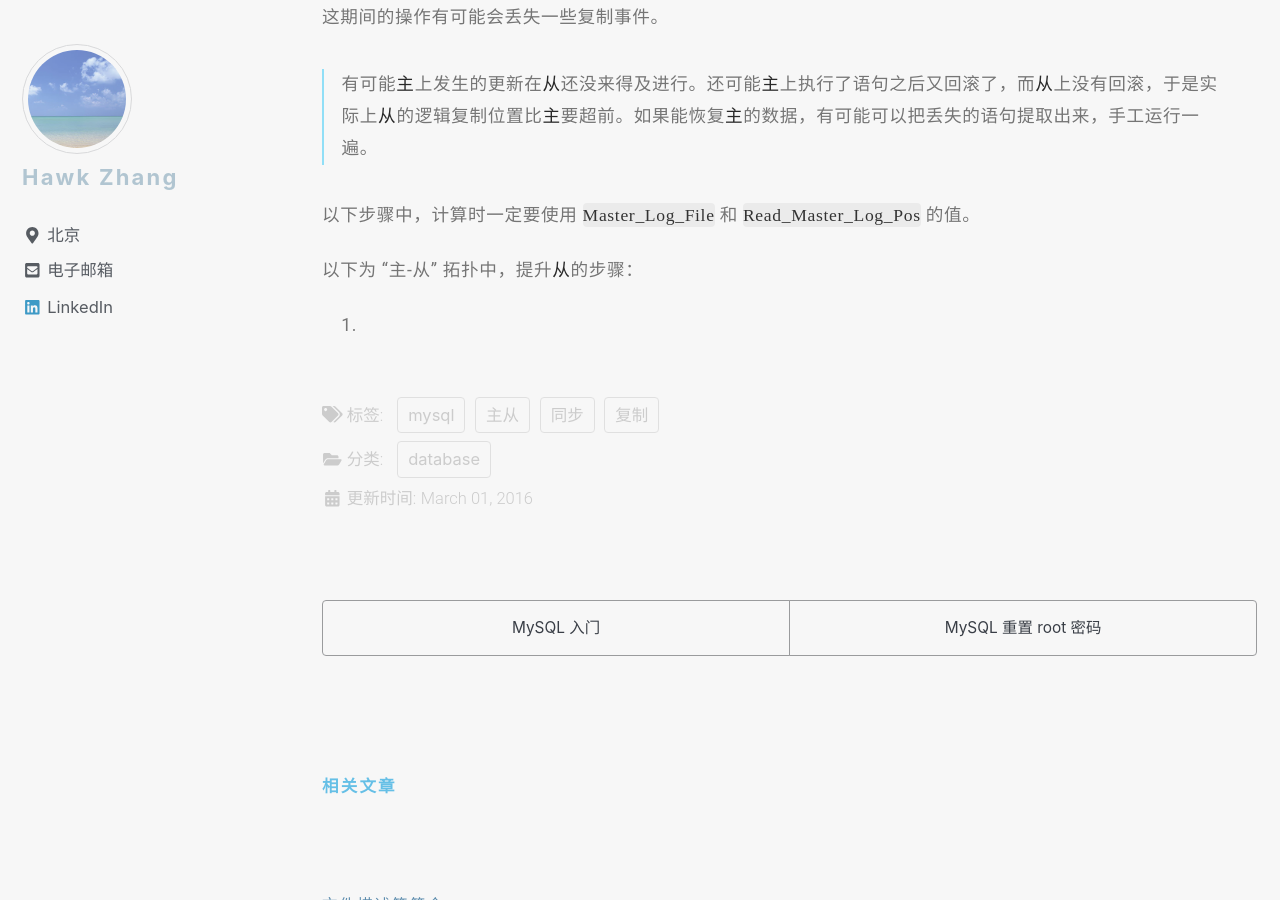
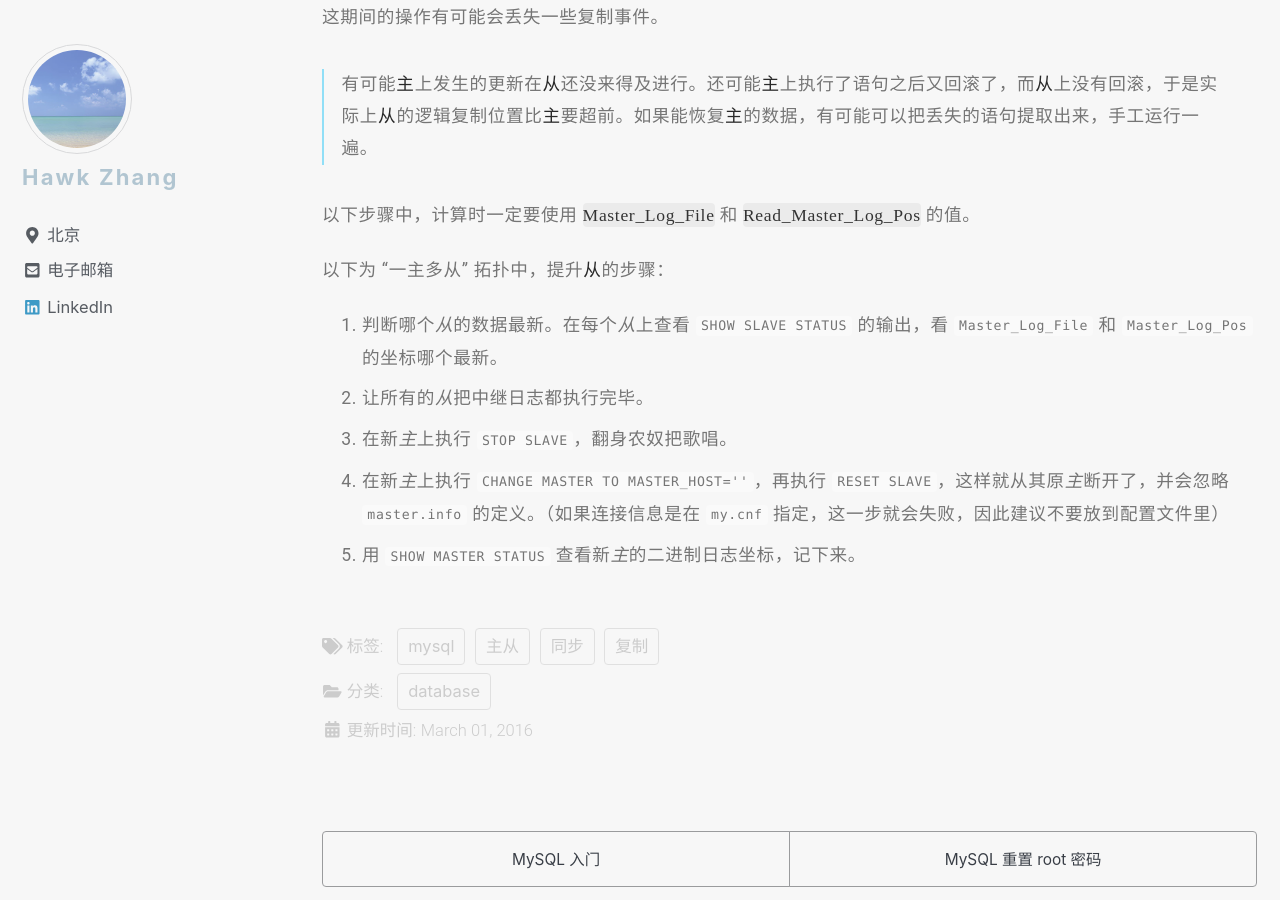
Before and after one commit to narru888/linotes_note, a Jekyll site: the page built from _posts/mysql/2016-03-01-master.slave.md, in a window 1280 px wide and 900 px high, scrolled down 51261 px. Built offline with Jekyll 4.4.1, drawn with Linux system fonts in a browser that asks for light colours; nearby versions of some CDN libraries; a script that is not in the unit is left out.

Commit message:
update on 2018-08-16 09:40:01 CST

```diff
--- a/_posts/mysql/2016-03-01-master.slave.md
+++ b/_posts/mysql/2016-03-01-master.slave.md
@@ -1614,6 +1614,10 @@ $ pt-table-checksum --replicate=test.checksum <master_host>
 
 以下步骤中，计算时一定要使用 `Master_Log_File` 和 `Read_Master_Log_Pos` 的值。
 
-以下为 “主-从” 拓扑中，提升*从*的步骤：
-
-1.
+以下为 “一主多从” 拓扑中，提升*从*的步骤：
+
+1. 判断哪个*从*的数据最新。在每个*从*上查看 `SHOW SLAVE STATUS` 的输出，看 `Master_Log_File` 和 `Master_Log_Pos` 的坐标哪个最新。
+2. 让所有的*从*把中继日志都执行完毕。
+3. 在新*主*上执行 `STOP SLAVE`，翻身农奴把歌唱。
+4. 在新*主*上执行 `CHANGE MASTER TO MASTER_HOST=''`，再执行 `RESET SLAVE`，这样就从其原*主*断开了，并会忽略 `master.info` 的定义。（如果连接信息是在 `my.cnf` 指定，这一步就会失败，因此建议不要放到配置文件里）
+5. 用 `SHOW MASTER STATUS` 查看新*主*的二进制日志坐标，记下来。
```
